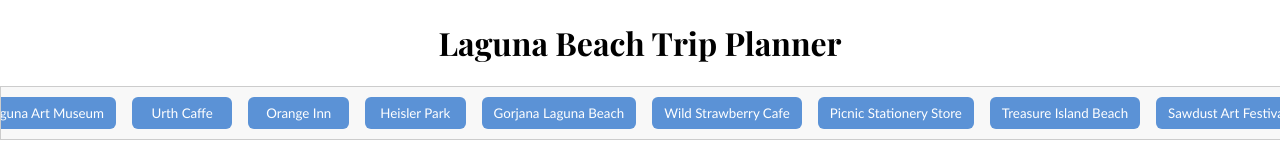
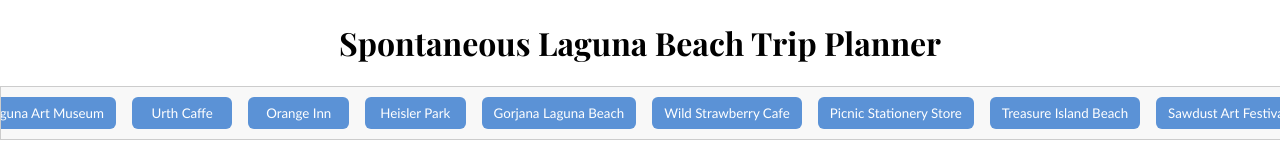
Before and after one commit to srxsyd/maplibre-app, a React (Create React App) app: page / in a window 1280 px wide. Shown: the top 159 px of the page. Built offline with nearby package versions, Linux system fonts and the light colour scheme; no server answers.

Commit message:
minor change

```diff
--- a/src/App.js
+++ b/src/App.js
@@ -26,7 +26,7 @@
 
   return (
     <div className="App">
-      <h1 style={{ textAlign: 'center' }}>Laguna Beach Trip Planner</h1>
+      <h1 style={{ textAlign: 'center' }}>Spontaneous Laguna Beach Trip Planner</h1>
       <LocationList locations={availableLocations} onSelect={handleSelect} />
       <Map locations={itinerary} />
       <Itinerary items={itinerary} onRemove={handleRemove} />
```
